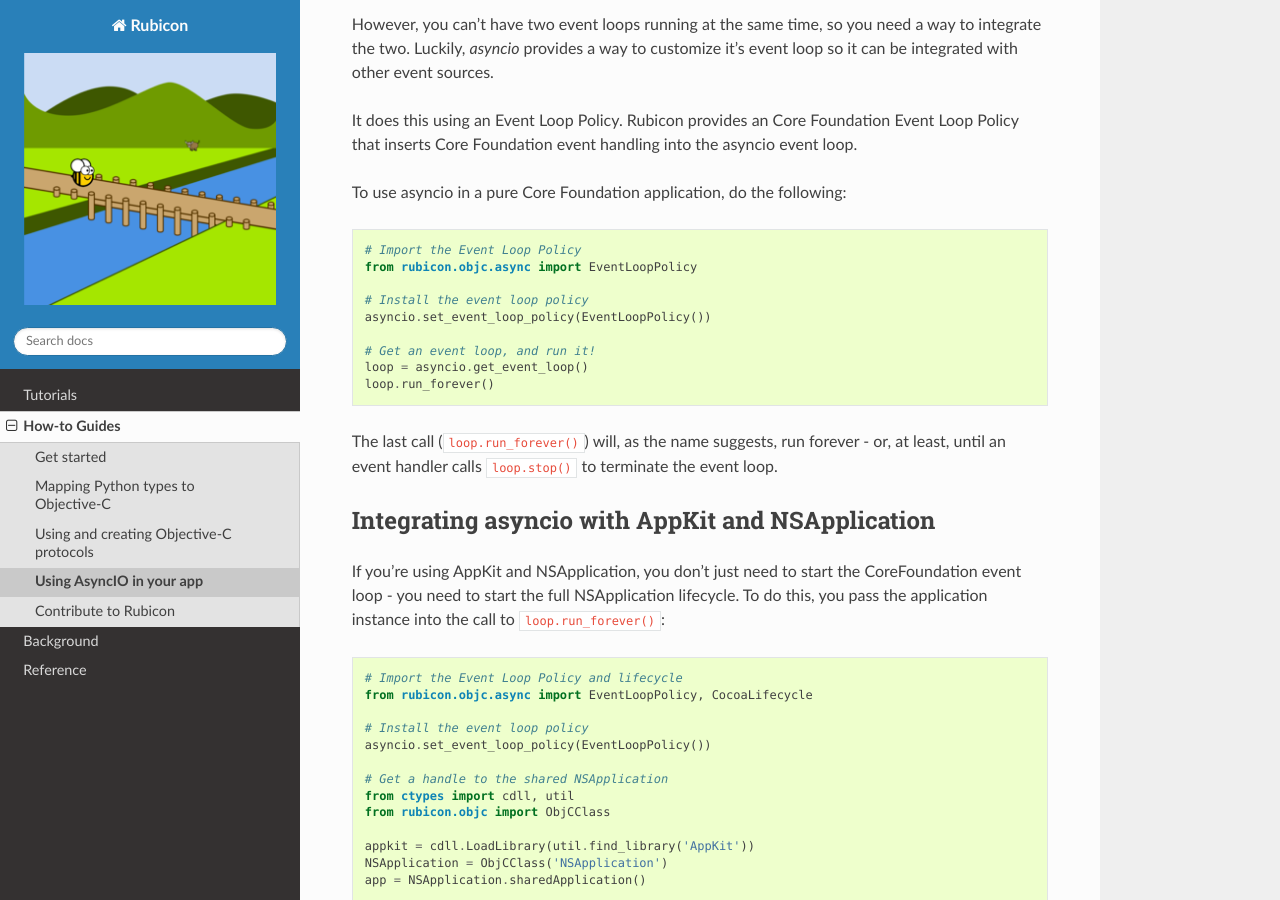
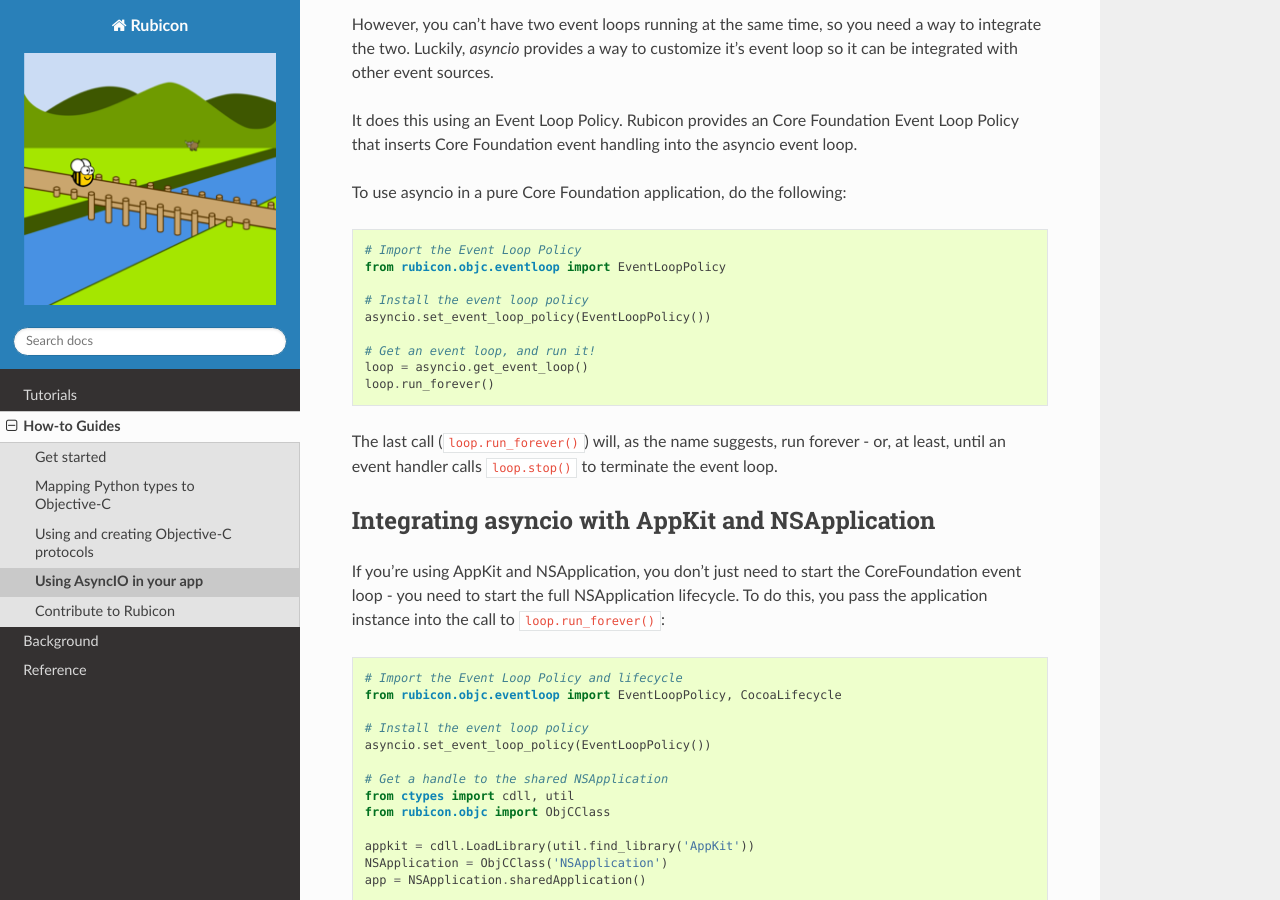
Before and after one commit to beeware/rubicon-objc, a Sphinx documentation site: the page built from docs/how-to/async.rst, in a window 1280 px wide and 900 px high, scrolled down 491 px. Built offline with Sphinx 7.4.7 and the Read the Docs theme 2.0.0, drawn with Linux system fonts in a browser that asks for light colours.

Commit message:
change .async to .eventloop
rubicon.objc.async to rubicon.objc.eventloop

```diff
--- a/docs/how-to/async.rst
+++ b/docs/how-to/async.rst
@@ -31,7 +31,7 @@
 To use asyncio in a pure Core Foundation application, do the following::
 
     # Import the Event Loop Policy
-    from rubicon.objc.async import EventLoopPolicy
+    from rubicon.objc.eventloop import EventLoopPolicy
 
     # Install the event loop policy
     asyncio.set_event_loop_policy(EventLoopPolicy())
@@ -53,7 +53,7 @@
 ``loop.run_forever()``::
 
     # Import the Event Loop Policy and lifecycle
-    from rubicon.objc.async import EventLoopPolicy, CocoaLifecycle
+    from rubicon.objc.eventloop import EventLoopPolicy, CocoaLifecycle
 
     # Install the event loop policy
     asyncio.set_event_loop_policy(EventLoopPolicy())
@@ -82,7 +82,7 @@
 .. ``loop.run_forever()``::
 
 ..     # Import the Event Loop Policy and lifecycle
-..     from rubicon.objc.async import EventLoopPolicy, iOSLifecycle
+..     from rubicon.objc.eventloop import EventLoopPolicy, iOSLifecycle
 
 ..     # Install the event loop policy
 ..     asyncio.set_event_loop_policy(EventLoopPolicy())
```
